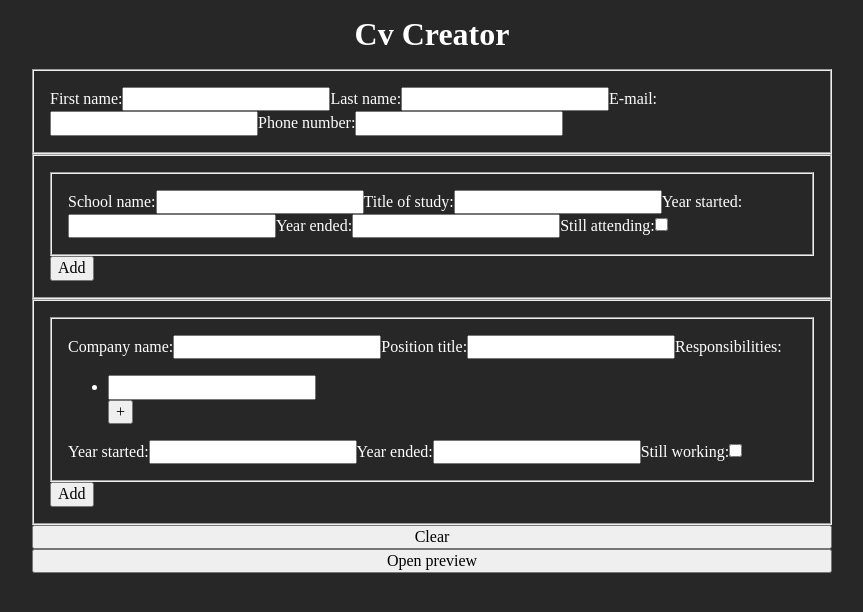
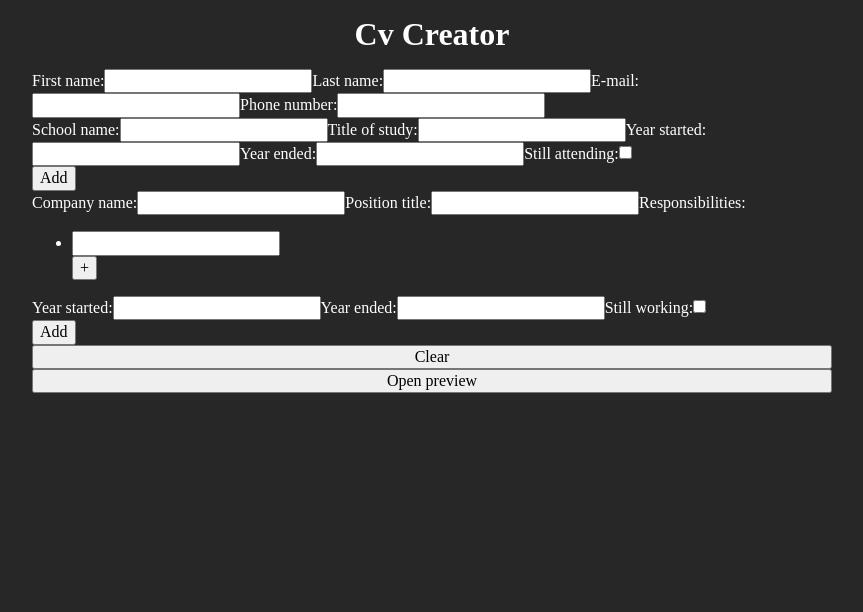
Before and after one commit to bigacz/cv-creator, a React (Vite) app: page / in a window 1280 px wide. Shown: the top 612 px of the page, without its empty margins (208-1071 px from the left). Built offline with nearby package versions, Linux system fonts and the light colour scheme.

Commit message:
remove fieldset default style

```diff
--- a/src/styles/general.css
+++ b/src/styles/general.css
@@ -8,7 +8,8 @@ h6 {
 }
 
 fieldset {
-  padding: 1rem;
+  padding: 0;
+  border: 0;
   margin: 0;
 }
 
```
